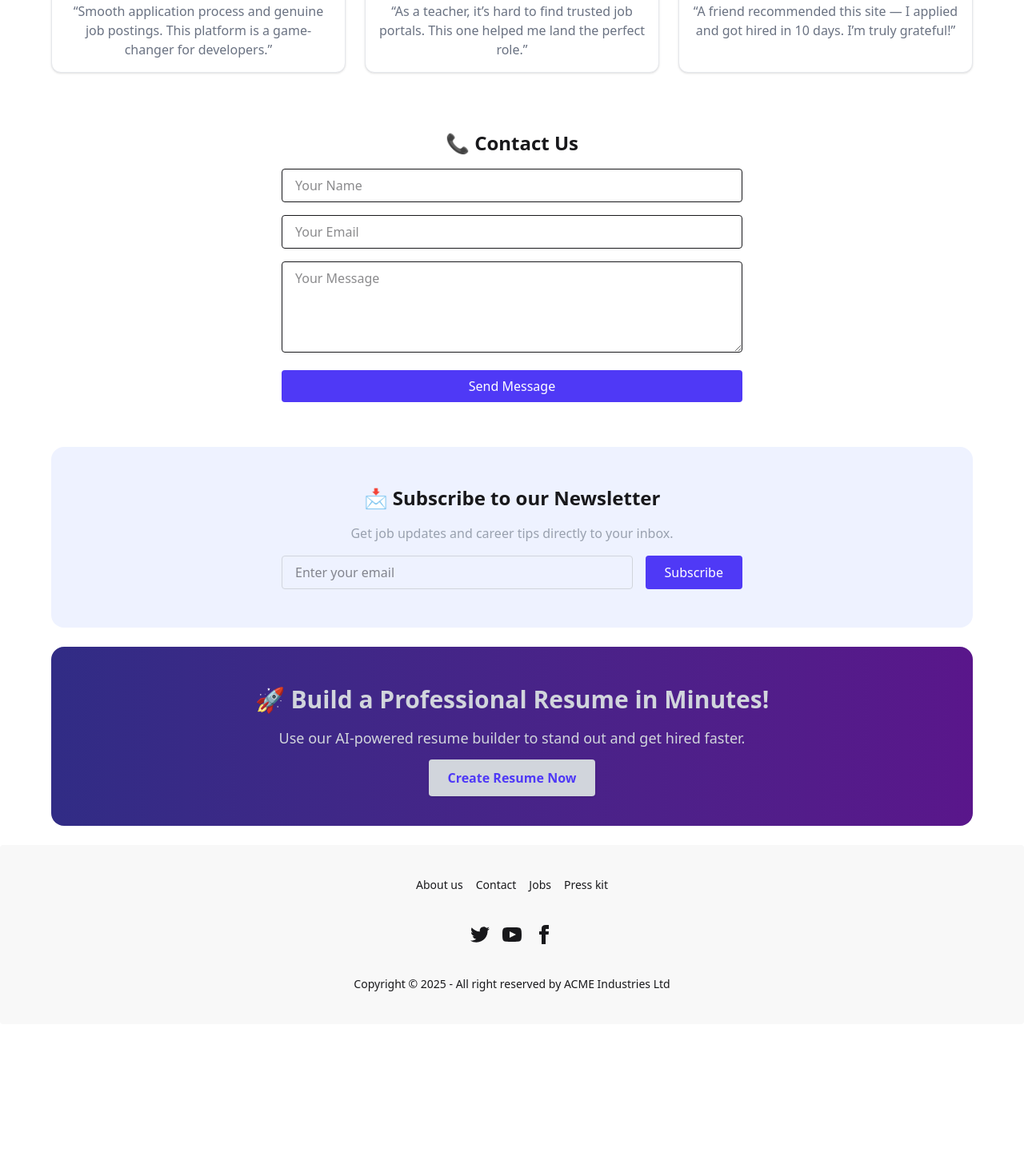
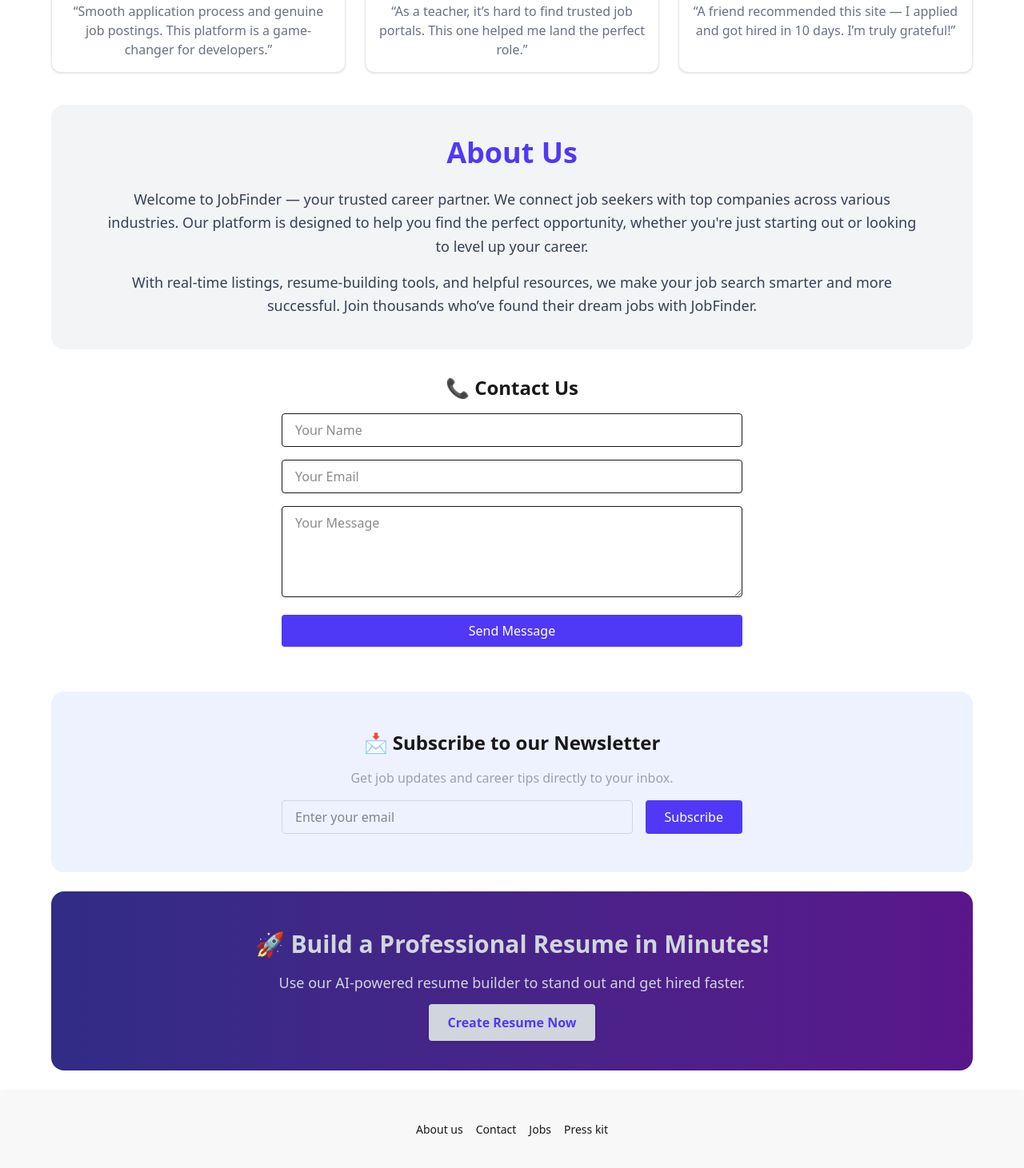
Before and after one commit to Nazim1247/Job-Finder-Portal, a Next.js app: page / in a window 1280 px wide. Shown: the part 1800-3261 px from the top of the page at 80% size. Before the commit the page ends 3081 px from the top, so only its background shows below. Built offline with nearby package versions, Linux system fonts and the light colour scheme; no server answers; the database is empty.

Commit message:
added about us section on the home page

```diff
--- a/src/app/page.js
+++ b/src/app/page.js
@@ -1,3 +1,4 @@
+import AboutUs from "@/components/AboutUs";
 import CategoryFilter from "@/components/CategoryFilter";
 import ContactForm from "@/components/ContactForm";
 import FeaturedJobs from "@/components/FeaturedJobs";
@@ -15,6 +16,7 @@ export default function Home() {
       <LatestJobs />
       <FeaturedJobs />
       <Testimonials />
+      <AboutUs />
       <ContactForm />
       <NewsletterSignup />
       <ResumePromo />
--- /dev/null
+++ b/src/components/AboutUs.jsx
@@ -0,0 +1,24 @@
+"use client";
+
+export default function AboutUs() {
+  return (
+    <section className="bg-gray-100 dark:bg-gray-900 py-10 max-w-6xl mx-auto rounded-2xl">
+      <div className="max-w-5xl mx-auto text-center">
+        <h2 className="text-3xl md:text-4xl font-bold text-indigo-600 mb-6">
+          About Us
+        </h2>
+        <p className="text-gray-700 dark:text-gray-300 text-lg leading-relaxed mb-4">
+          Welcome to JobFinder — your trusted career partner. We connect job seekers
+          with top companies across various industries. Our platform is designed to help
+          you find the perfect opportunity, whether you're just starting out or looking
+          to level up your career.
+        </p>
+        <p className="text-gray-700 dark:text-gray-300 text-lg leading-relaxed">
+          With real-time listings, resume-building tools, and helpful resources, we make
+          your job search smarter and more successful. Join thousands who’ve found their
+          dream jobs with JobFinder.
+        </p>
+      </div>
+    </section>
+  );
+}
--- a/src/components/Footer.jsx
+++ b/src/components/Footer.jsx
@@ -1,4 +1,6 @@
 import React from 'react';
+import { FaFacebookSquare } from 'react-icons/fa';
+import { FaGithub, FaLinkedin } from 'react-icons/fa6';
 
 const Footer = () => {
     return (
@@ -6,44 +8,20 @@ const Footer = () => {
             <footer className="footer footer-horizontal footer-center bg-base-200 text-base-content rounded p-10">
   <nav className="grid grid-flow-col gap-4">
     <a className="link link-hover">About us</a>
-    <a className="link link-hover">Contact</a>
+    <a href='/ContactForm' className="link link-hover">Contact</a>
     <a className="link link-hover">Jobs</a>
     <a className="link link-hover">Press kit</a>
   </nav>
   <nav>
-    <div className="grid grid-flow-col gap-4">
-      <a>
-        <svg
-          xmlns="http://www.w3.org/2000/svg"
-          width="24"
-          height="24"
-          viewBox="0 0 24 24"
-          className="fill-current">
-          <path
-            d="M24 4.557c-.883.392-1.832.656-2.828.775 1.017-.609 1.798-1.574 2.165-2.724-.951.564-2.005.974-3.127 1.195-.897-.957-2.178-1.555-3.594-1.555-3.179 0-5.515 2.966-4.797 6.045-4.091-.205-7.719-2.165-10.148-5.144-1.29 2.213-.669 5.108 1.523 6.574-.806-.026-1.566-.247-2.229-.616-.054 2.281 1.581 4.415 3.949 4.89-.693.188-1.452.232-2.224.084.626 1.956 2.444 3.379 4.6 3.419-2.07 1.623-4.678 2.348-7.29 2.04 2.179 1.397 4.768 2.212 7.548 2.212 9.142 0 14.307-7.721 13.995-14.646.962-.695 1.797-1.562 2.457-2.549z"></path>
-        </svg>
+    <div className="grid grid-flow-col gap-4 text-3xl">
+      <a href='https://www.linkedin.com/in/hm-nazim-uddin/'>
+        <FaLinkedin />
       </a>
-      <a>
-        <svg
-          xmlns="http://www.w3.org/2000/svg"
-          width="24"
-          height="24"
-          viewBox="0 0 24 24"
-          className="fill-current">
-          <path
-            d="M19.615 3.184c-3.604-.246-11.631-.245-15.23 0-3.897.266-4.356 2.62-4.385 8.816.029 6.185.484 8.549 4.385 8.816 3.6.245 11.626.246 15.23 0 3.897-.266 4.356-2.62 4.385-8.816-.029-6.185-.484-8.549-4.385-8.816zm-10.615 12.816v-8l8 3.993-8 4.007z"></path>
-        </svg>
+      <a href='https://github.com/Nazim1247'>
+        <FaGithub />
       </a>
-      <a>
-        <svg
-          xmlns="http://www.w3.org/2000/svg"
-          width="24"
-          height="24"
-          viewBox="0 0 24 24"
-          className="fill-current">
-          <path
-            d="M9 8h-3v4h3v12h5v-12h3.642l.358-4h-4v-1.667c0-.955.192-1.333 1.115-1.333h2.885v-5h-3.808c-3.596 0-5.192 1.583-5.192 4.615v3.385z"></path>
-        </svg>
+      <a href='https://web.facebook.com/hm.nazim.uddin.86882'>
+       <FaFacebookSquare />
       </a>
     </div>
   </nav>
```
